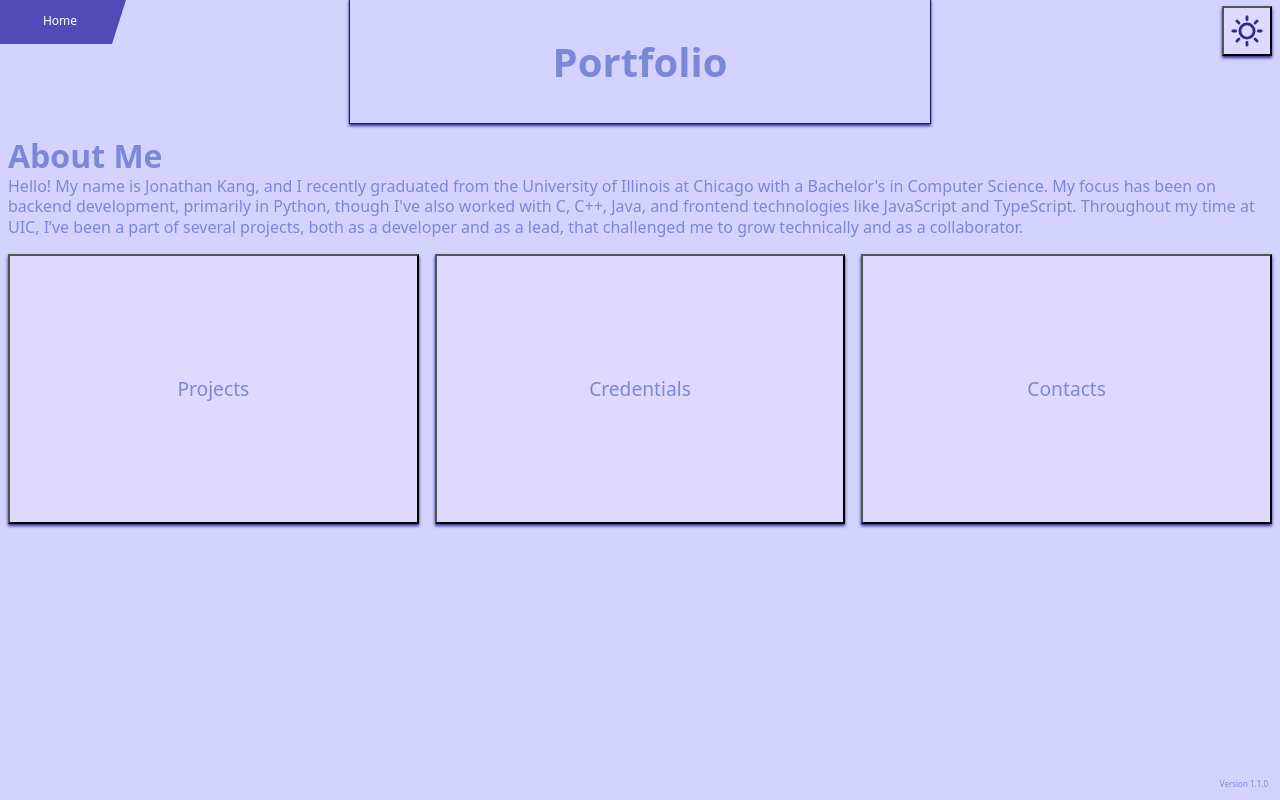
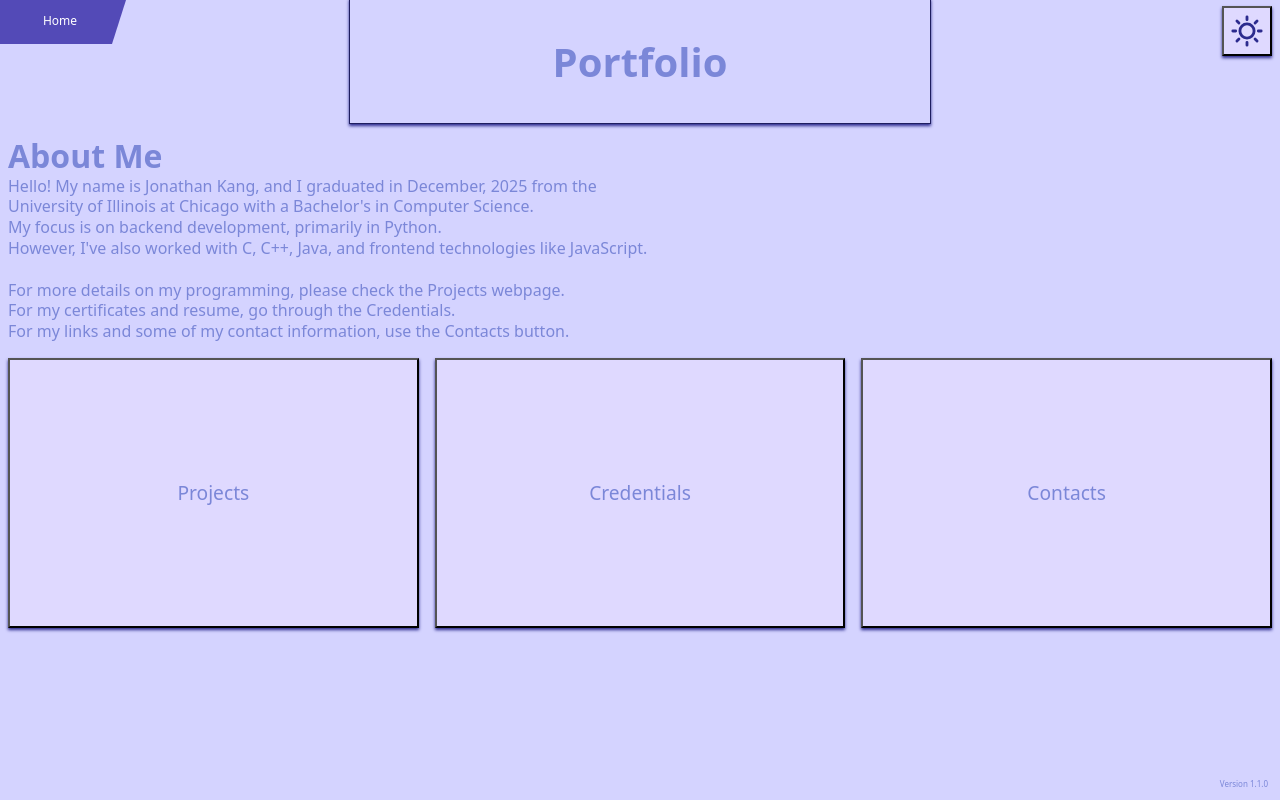
Before and after one commit to JJonKang/Portfolio, a React (Vite) app in the folder react-app/: page /#/ in a window 1280 px wide. Built offline with nearby package versions, Linux system fonts and the light colour scheme; a web font is replaced by a local one.

Commit message:
1) Removed Certificates jsx file. 2) Worked on About Me description

```diff
--- a/react-app/src/pages/Credentials.jsx
+++ b/react-app/src/pages/Credentials.jsx
@@ -3,8 +3,8 @@ import '../index.css'
 // import workerSrc from 'react-pdf/dist/pdf.worker.entry.js?url'
 
 // pdfjs.GlobalWorkerOptions.workerSrc = workerSrc
+import awsLogo from "@/assets/misc/aws.png"
 
-import awsLogo from "@/assets/misc/aws.png"
 function Certificates() {
   return (
     <div>
--- a/react-app/src/written/About.jsx
+++ b/react-app/src/written/About.jsx
@@ -1,4 +1,15 @@
 import '../index.css'
+
+const description = [
+  "Hello! My name is Jonathan Kang, and I graduated in December, 2025 from the",
+  "University of Illinois at Chicago with a Bachelor's in Computer Science.",
+  "My focus is on backend development, primarily in Python.",
+  "However, I've also worked with C, C++, Java, and frontend technologies like JavaScript.",
+  "",
+  "For more details on my programming, please check the Projects webpage.",
+  "For my certificates and resume, go through the Credentials.",
+  "For my links and some of my contact information, use the Contacts button.",
+].join('\n')
 
 /////////////////////////////////////
 // Currently Only serves the paragraph
@@ -8,12 +19,7 @@ function About() {
     <div>
       <h2>About Me</h2>
       <p>
-        Hello! My name is Jonathan Kang, and I recently graduated from the
-        University of Illinois at Chicago with a Bachelor's in Computer Science.
-        My focus has been on backend development, primarily in Python,
-        though I've also worked with C, C++, Java, and frontend technologies like JavaScript and TypeScript.
-        Throughout my time at UIC, I’ve been a part of several projects, both as a developer and as a lead,
-        that challenged me to grow technically and as a collaborator.
+        {description}
       </p>
     </div>
   );
```
Also changed, not shown: react-app/src/pages/Certificates.jsx (deleted, +0 -25 lines).
